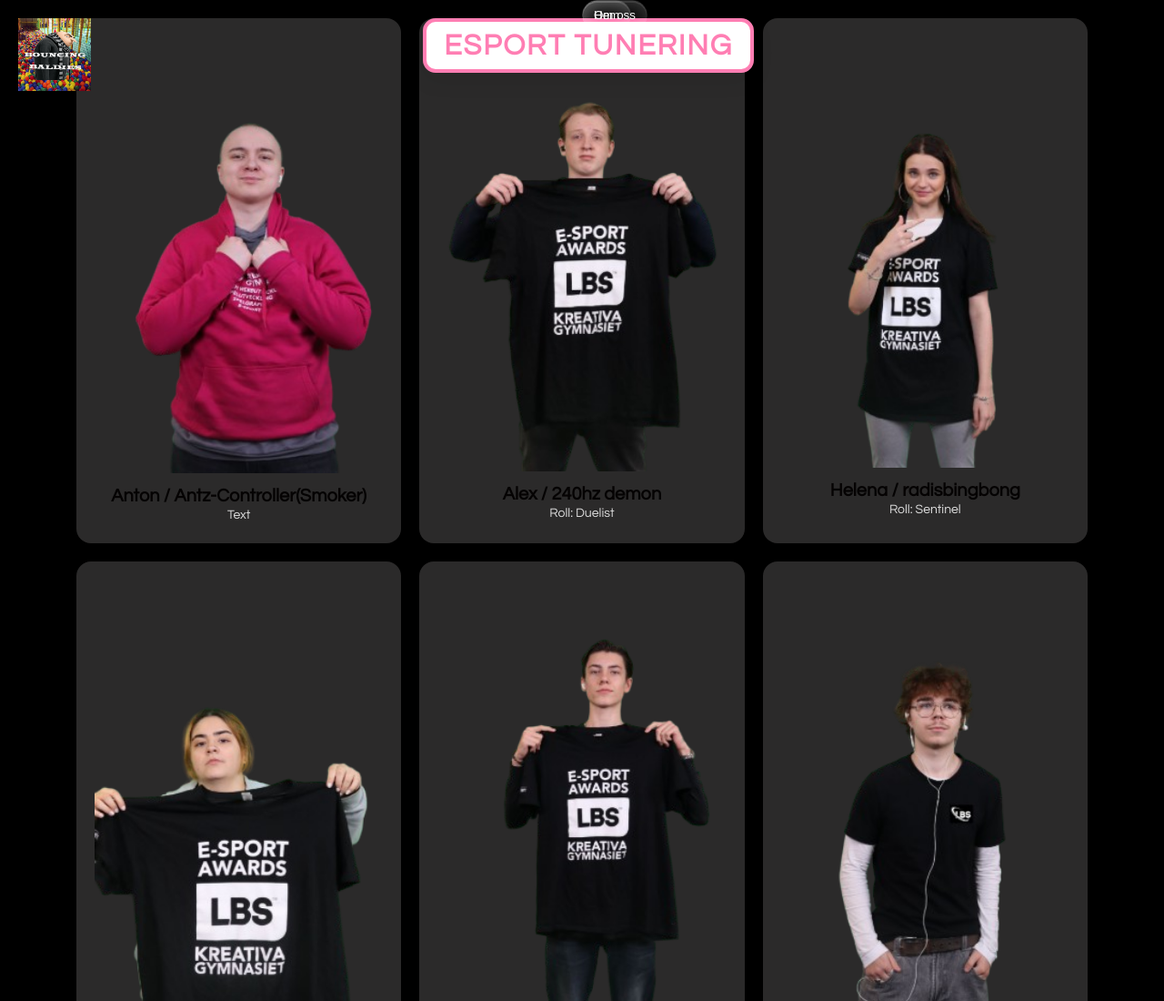
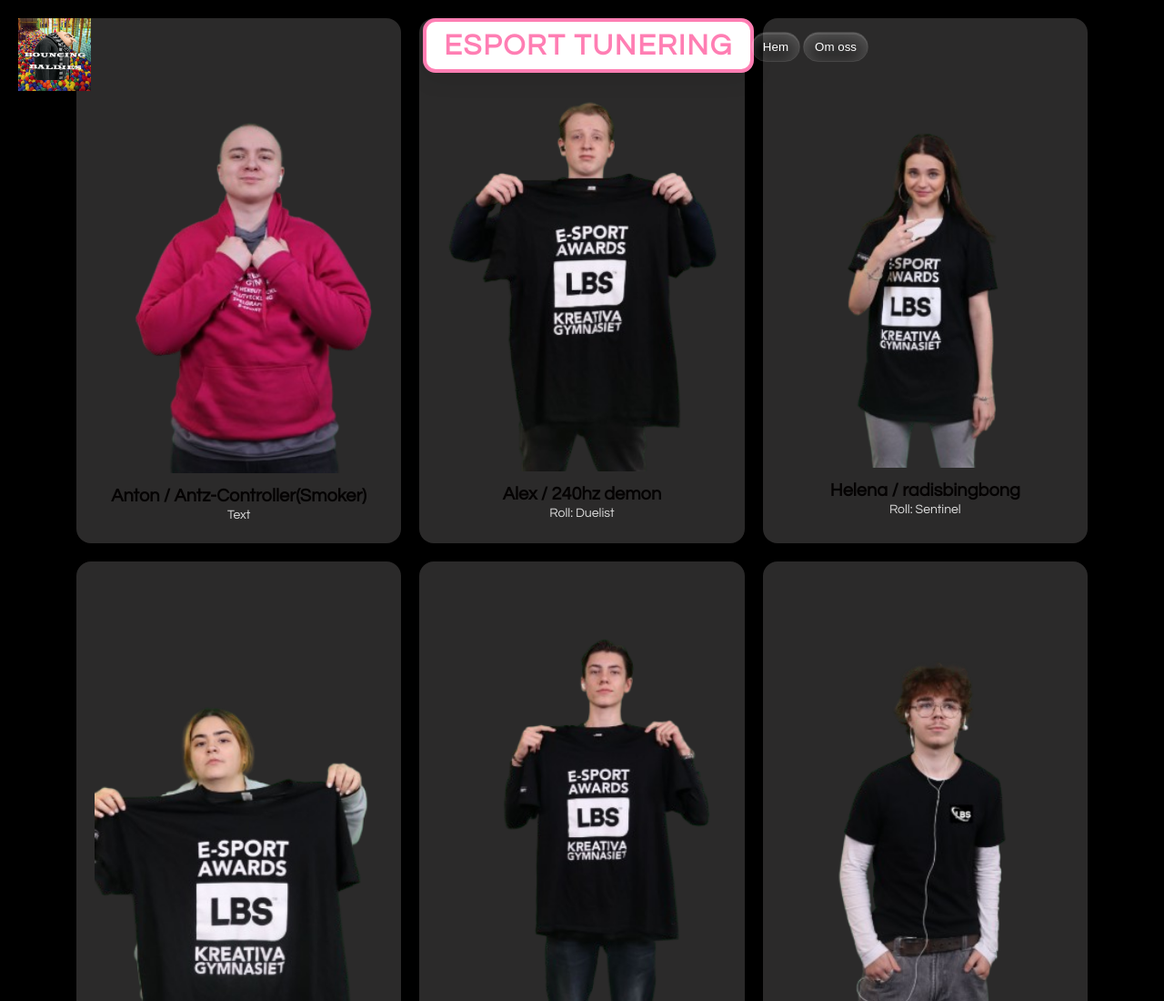
Before and after one commit to hugo192/esport-2, a plain HTML site: page index.html in a window 1280 px wide. Shown: the top 1100 px of the page at 91% size. Drawn offline with Linux system fonts and the light colour scheme.

Commit message:
hnjsduied

```diff
--- a/Projektvecka.css
+++ b/Projektvecka.css
@@ -28,6 +28,15 @@
   width: 80px;
   height: auto;
   z-index: 1000;
+}
+
+.chip1{
+right: 400px;
+top: 35px;
+}
+.chip2{
+right: 325px;
+top: 35px;
 }
 
 button{
--- a/index.html
+++ b/index.html
@@ -11,8 +11,8 @@
 
   <div align="center">
     <h1 class="page-title">ESPORT TUNERING</h1>
-    <button class="chip">Hem</button>
-    <button class="chip" onclick="scrollToId('Om oss')">Om oss</button>
+    <button class="chip chip1">Hem</button>
+    <button class="chip chip2" onclick="scrollToId('Om oss')">Om oss</button>
   </div>
 
   <img src="bb_GRU.jpg" width="100%" id="logga">
```
